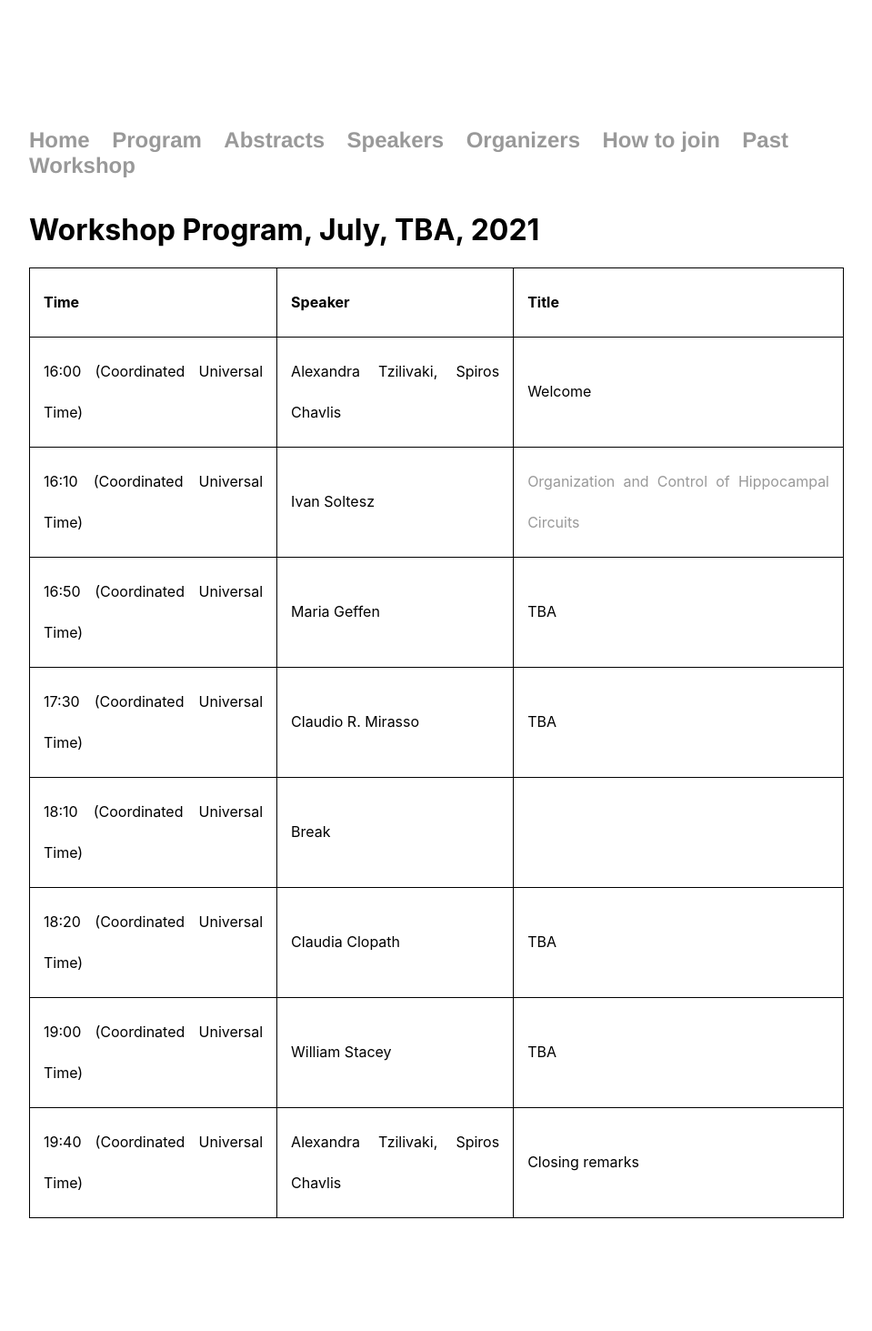
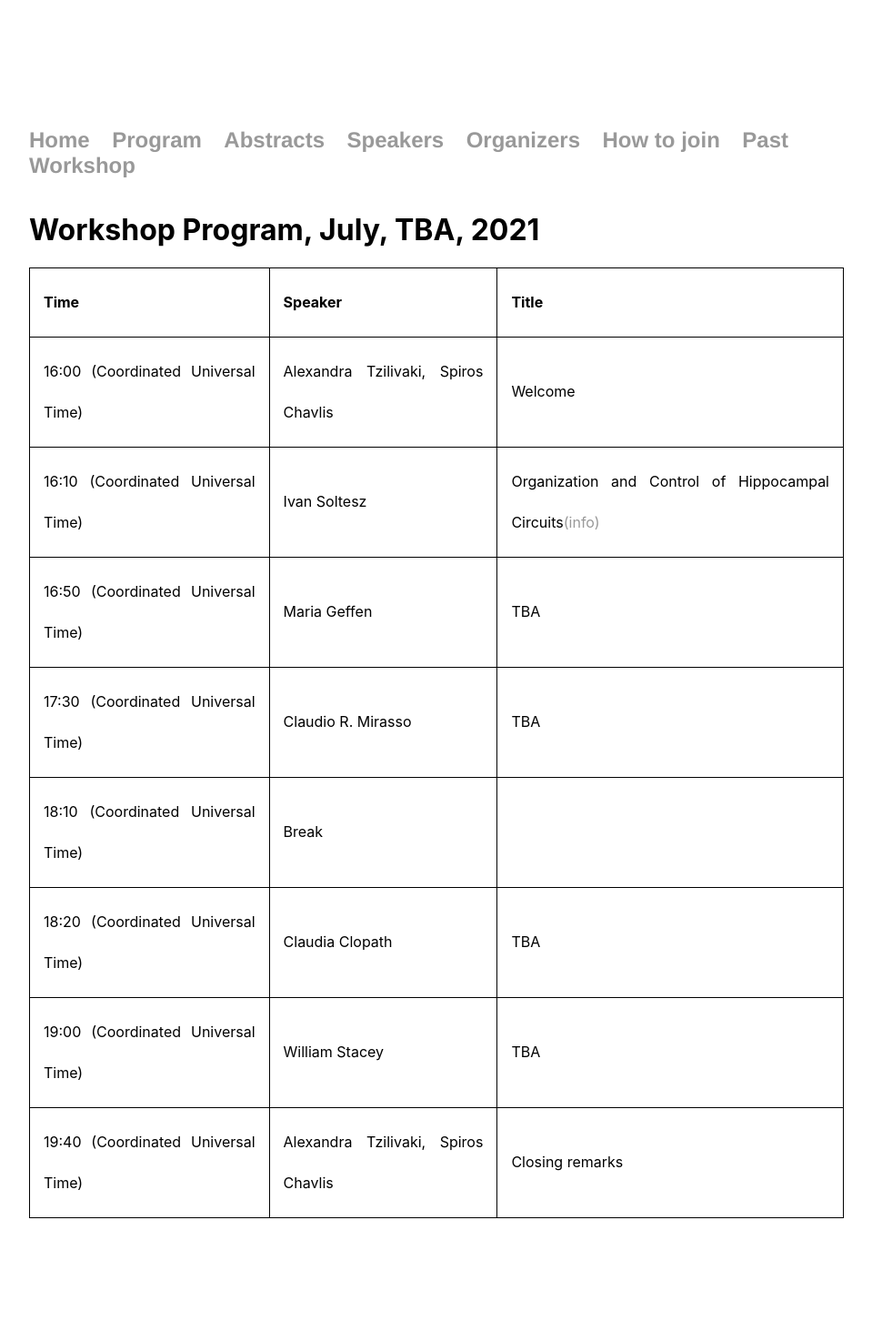
Before and after one commit to spirosChv/ocns2021interneurons, a Jekyll site: the page built from program/index.html, in a window 1280 px wide. Shown: the whole page at 91% size, without its empty margins (160-1119 px from the left). Built offline with Jekyll 4.4.1, drawn with Linux system fonts in a browser that asks for light colours.

Commit message:
Update index.html

```diff
--- a/program/index.html
+++ b/program/index.html
@@ -37,7 +37,7 @@ title: Workshop Program
   <tr>
     <td><script type="text/javascript">localize("06/06/2021 04:10:00 PM"); </script></td>
     <td>Ivan Soltesz</td>
-    <td><a href="/ocns2021interneurons/abstracts">Organization and Control of Hippocampal Circuits</a></td>
+    <td>Organization and Control of Hippocampal Circuits<a href="/ocns2021interneurons/abstracts">(info)</a></td>
   </tr>
   <tr>
     <td><script type="text/javascript">localize("06/06/2021 04:50:00 PM"); </script></td>
```
